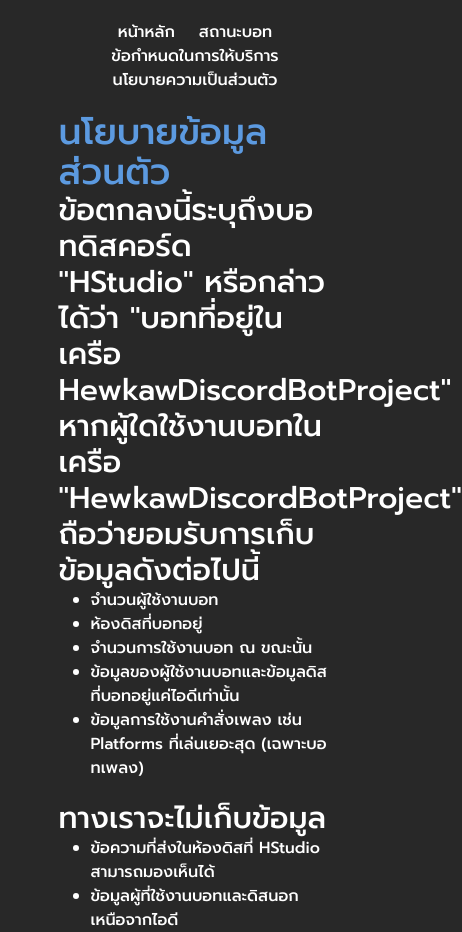
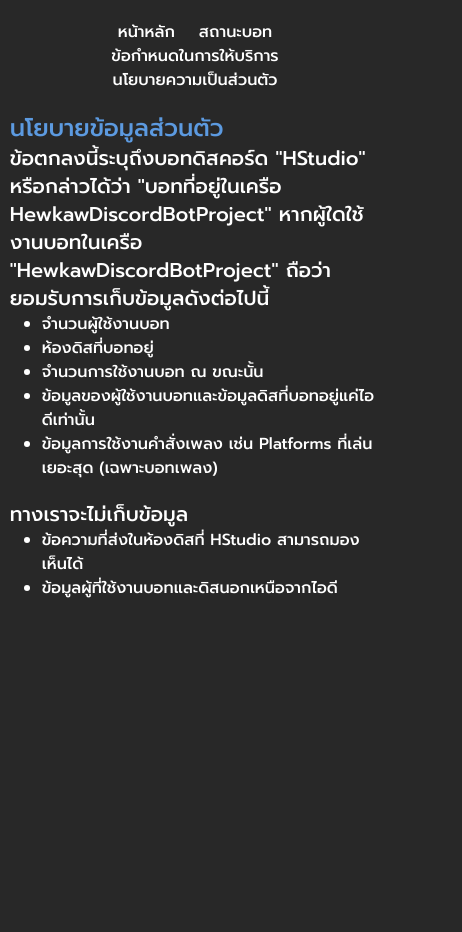
Before and after one commit to HStudioDiscordBot/Website, a Next.js app: page /privacy-policy in a window 390 px wide. Shown: the whole page, 462 px wide, since content can reach past the window. After the commit the page ends 844 px from the top, so only its background shows below. Built offline with nearby package versions, Linux system fonts and the light colour scheme.

Commit message:
Update page.tsx

```diff
--- a/src/app/privacy-policy/page.tsx
+++ b/src/app/privacy-policy/page.tsx
@@ -2,9 +2,9 @@
 
 export default function PrivacyPolicy() {
     return (
-        <div className="w-[70vw]">
-            <h1 className="text-4xl text-[#5c9ae0]">นโยบายข้อมูลส่วนตัว</h1>
-            <h3 className="text-3xl">ข้อตกลงนี้ระบุถึงบอทดิสคอร์ด &quot;HStudio&quot; หรือกล่าวได้ว่า &quot;บอทที่อยู่ในเครือ HewkawDiscordBotProject&quot; หากผู้ใดใช้งานบอทในเครือ &quot;HewkawDiscordBotProject&quot; ถือว่ายอมรับการเก็บข้อมูลดังต่อไปนี้</h3>
+        <div className="w-[95vw] text-wrap">
+            <h1 className="text-2xl lg:text-4xl text-[#5c9ae0]">นโยบายข้อมูลส่วนตัว</h1>
+            <h3 className="text-xl lg:text-2xl">ข้อตกลงนี้ระบุถึงบอทดิสคอร์ด &quot;HStudio&quot; หรือกล่าวได้ว่า &quot;บอทที่อยู่ในเครือ HewkawDiscordBotProject&quot; หากผู้ใดใช้งานบอทในเครือ &quot;HewkawDiscordBotProject&quot; ถือว่ายอมรับการเก็บข้อมูลดังต่อไปนี้</h3>
             <ul className="list-disc ml-8">
                 <li>จำนวนผู้ใช้งานบอท</li>
                 <li>ห้องดิสที่บอทอยู่</li>
@@ -12,7 +12,7 @@
                 <li>ข้อมูลของผู้ใช้งานบอทและข้อมูลดิสที่บอทอยู่แค่ไอดีเท่านั้น</li>
                 <li>ข้อมูลการใช้งานคำสั่งเพลง เช่น Platforms ที่เล่นเยอะสุด (เฉพาะบอทเพลง)</li>
             </ul>
-            <h3 className="text-3xl mt-5">ทางเราจะไม่เก็บข้อมูล</h3>
+            <h3 className="text-xl lg:text-2xl mt-5">ทางเราจะไม่เก็บข้อมูล</h3>
             <ul className="list-disc ml-8">
                 <li>ข้อความที่ส่งในห้องดิสที่ HStudio สามารถมองเห็นได้</li>
                 <li>ข้อมูลผู้ที่ใช้งานบอทและดิสนอกเหนือจากไอดี</li>
```
